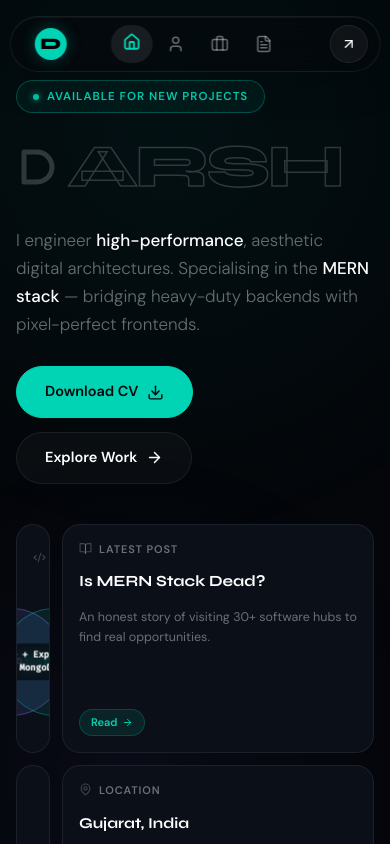
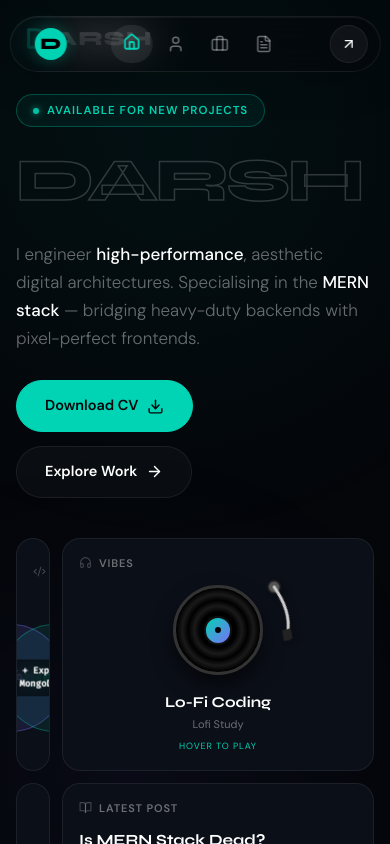
Before and after one commit to DWRSH/portfolio, a React (Vite) app in the folder frontend/: page / in a window 390 px wide. Shown: the top 844 px of the page. Built offline with nearby package versions, Linux system fonts and the light colour scheme.

Commit message:
Update HomePage.jsx

```diff
--- a/frontend/src/pages/HomePage.jsx
+++ b/frontend/src/pages/HomePage.jsx
@@ -1,12 +1,12 @@
-import React, { useEffect } from "react";
+import React, { useEffect, useRef, useState } from "react";
 import { Link } from "react-router-dom";
 import {
-  ArrowRight, Download, Sparkles, MapPin, Music, Trophy,
-  Github, Layers, Wrench, BookOpen, ExternalLink, Headphones, Mail, Code2, Zap
+  ArrowRight, Download, Sparkles, MapPin, Trophy,
+  Github, Layers, Wrench, BookOpen, ExternalLink, Headphones, Mail, Code2
 } from "lucide-react";
 
 /* ─────────────────────────────────────────────────────────────────────────
-   STYLES (Perfect Grid Packing & Real Data Setup)
+   STYLES (Perfect Grid Packing + OG Music Player + Navbar)
 ───────────────────────────────────────────────────────────────────────── */
 const CSS = `
 @import url('https://fonts.googleapis.com/css2?family=Syne:wght@400;600;700;800&family=DM+Sans:ital,wght@0,300;0,400;0,500;0,600;1,300&family=Fira+Code:wght@400;500&display=swap');
@@ -40,13 +40,32 @@ const CSS = `
   position: relative;
 }
 
+/* Ambient Glows */
 .hp-ambient { position: fixed; inset: 0; pointer-events: none; z-index: 0; overflow: hidden; }
 .hp-g1 { position: absolute; width: 900px; height: 900px; border-radius: 50%; background: radial-gradient(circle, rgba(0,212,180,0.055) 0%, transparent 65%); top: -350px; right: -250px; animation: floatA 18s ease-in-out infinite; }
 .hp-g2 { position: absolute; width: 700px; height: 700px; border-radius: 50%; background: radial-gradient(circle, rgba(124,111,247,0.05) 0%, transparent 65%); bottom: -250px; left: -200px; animation: floatA 22s ease-in-out infinite reverse; }
 @keyframes floatA { 0%, 100% { transform: translate(0,0); } 50% { transform: translate(-28px,38px); } }
 
-.hp-body { position: relative; z-index: 1; max-width: 1180px; margin: 0 auto; padding: 100px 24px 64px; display: flex; flex-direction: column; gap: 56px; }
-@media(max-width: 640px) { .hp-body { padding: 80px 16px 48px; gap: 40px; } }
+/* ── Web Header / Navbar ── */
+.navbar {
+  position: relative; z-index: 10;
+  max-width: 1180px; margin: 0 auto;
+  padding: 24px 24px 0;
+  display: flex; align-items: center; justify-content: flex-start;
+}
+.brand-logo {
+  display: flex; align-items: center;
+  font-family: 'Syne', sans-serif; font-size: 20px; font-weight: 800; color: #fff;
+  letter-spacing: 0.05em; text-decoration: none;
+}
+.brand-icon {
+  color: var(--teal); margin-right: 2px;
+  filter: drop-shadow(0 0 12px rgba(0,212,180,0.4));
+}
+
+/* Page Body */
+.hp-body { position: relative; z-index: 1; max-width: 1180px; margin: 0 auto; padding: 60px 24px 64px; display: flex; flex-direction: column; gap: 56px; }
+@media(max-width: 640px) { .hp-body { padding: 40px 16px 48px; gap: 40px; } }
 
 /* ── Hero Section ── */
 .hero { display: flex; flex-direction: column; gap: 0; position: relative; }
@@ -54,12 +73,10 @@ const CSS = `
 .hero-dot { width: 6px; height: 6px; border-radius: 50%; background: var(--teal); box-shadow: 0 0 9px var(--teal); animation: blink 2.2s ease-in-out infinite; }
 @keyframes blink { 50% { opacity: .35; box-shadow: none; } }
 
-/* Modified Hero Name for D Icon Branding */
+/* Restored Original Hero Text */
 .hero-name { font-family: 'Syne', sans-serif; font-size: clamp(60px, 12vw, 168px); font-weight: 800; line-height: .88; letter-spacing: -.04em; margin-bottom: 32px; display: flex; flex-direction: column; }
-.hero-outline { display: flex; align-items: center; color: transparent; -webkit-text-stroke: 1.5px rgba(255,255,255,0.18); transition: all .5s var(--ease); cursor: default; }
-.hero-outline svg { stroke: rgba(255,255,255,0.18); transition: all .5s var(--ease); margin-right: 4px; }
+.hero-outline { color: transparent; -webkit-text-stroke: 1.5px rgba(255,255,255,0.18); transition: all .5s var(--ease); cursor: default; }
 .hero-outline:hover { color: var(--teal); -webkit-text-stroke: 1.5px transparent; text-shadow: 0 0 80px rgba(0,212,180,.28); }
-.hero-outline:hover svg { stroke: var(--teal); filter: drop-shadow(0 0 40px rgba(0,212,180,.5)); }
 
 .hero-bottom { display: flex; flex-direction: column; gap: 28px; }
 @media(min-width: 768px) { .hero-bottom { flex-direction: row; justify-content: space-between; align-items: flex-end; } }
@@ -79,11 +96,11 @@ const CSS = `
 .hbtn-sec:hover { border-color: rgba(255,255,255,.18); }
 .hbtn-sec:hover::before { transform: translateY(-100%); }
 
-/* ── PERFECT BENTO GRID (Zero Gaps) ── */
+/* ── BENTO GRID (Dense Packing) ── */
 .bento {
   display: grid;
   grid-template-columns: repeat(4, 1fr);
-  grid-auto-flow: dense; /* The Magic Property to prevent side gaps */
+  grid-auto-flow: dense;
   gap: clamp(12px, 2vw, 16px);
   width: 100%;
 }
@@ -99,13 +116,39 @@ const CSS = `
   background: var(--surf); border: 1px solid var(--border); border-radius: var(--r); padding: clamp(16px, 3vw, 22px); position: relative; overflow: hidden; display: flex; flex-direction: column; gap: 14px; transition: border-color .3s, transform .35s var(--ease), box-shadow .35s var(--ease);
 }
 .card:hover { border-color: var(--border-h); transform: translateY(-3px); box-shadow: 0 20px 48px rgba(0,0,0,.5); }
-.card::after { content: ''; position: absolute; inset: 0; border-radius: var(--r); background: radial-gradient(600px circle at var(--mx,50%) var(--my,50%), rgba(0,212,180,.045), transparent 40%); opacity: 0; transition: opacity .4s; pointer-events: none; }
-.card:hover::after { opacity: 1; }
 
-.lbl { display: flex; align-items: center; gap: 7px; font-size: 11px; font-weight: 600; letter-spacing: .08em; text-transform: uppercase; color: var(--muted); }
+.lbl { display: flex; align-items: center; gap: 7px; font-size: 11px; font-weight: 600; letter-spacing: .08em; text-transform: uppercase; color: var(--muted); z-index: 2; }
 .lbl svg { color: var(--muted2); flex-shrink: 0; }
 
-/* Custom Component Styles */
+/* ── OG Interactive Music Player ── */
+.music-player-wrap {
+  display: flex; flex-direction: column; align-items: center; justify-content: center;
+  flex: 1; position: relative; gap: 16px; cursor: pointer;
+}
+.vinyl-container { position: relative; width: 90px; height: 90px; }
+.vinyl-record {
+  width: 100%; height: 100%; border-radius: 50%;
+  background: radial-gradient(circle, #000 30%, #1a1a1a 40%, #000 50%, #1a1a1a 60%, #000 70%, #1a1a1a 80%, #000 90%);
+  border: 3px solid #333; box-shadow: 0 10px 20px rgba(0,0,0,0.6);
+  display: flex; align-items: center; justify-content: center;
+  transition: transform 0.3s var(--ease);
+}
+.vinyl-record.playing { animation: spinRecord 2s linear infinite; }
+@keyframes spinRecord { 100% { transform: rotate(360deg); } }
+.vinyl-label { width: 34%; height: 34%; border-radius: 50%; background: linear-gradient(135deg, var(--teal), var(--violet)); border: 2px solid #111; display: flex; align-items: center; justify-content: center; }
+.vinyl-hole { width: 6px; height: 6px; border-radius: 50%; background: #000; }
+.tonearm {
+  position: absolute; top: -10px; right: -15px; width: 35px; height: 60px;
+  transform-origin: top right; transform: rotate(-35deg); transition: transform 0.4s var(--ease); filter: drop-shadow(2px 4px 6px rgba(0,0,0,0.5));
+}
+.tonearm.playing { transform: rotate(10deg); }
+.music-info { text-align: center; z-index: 2; }
+.music-song { font-family: 'Syne', sans-serif; font-weight: 700; color: #fff; font-size: 15px; margin-bottom: 2px; }
+.music-artist { font-size: 11px; color: var(--muted); }
+.hover-hint { font-size: 9px; text-transform: uppercase; letter-spacing: .1em; color: var(--teal); opacity: 0.7; margin-top: 8px; animation: pulseHint 2s infinite alternate; }
+@keyframes pulseHint { from { opacity: 0.3; } to { opacity: 1; } }
+
+/* Other Components */
 .venn-wrap { flex: 1; display: flex; align-items: center; justify-content: center; min-height: 148px; position: relative; }
 .venn-c { width: 108px; height: 108px; border-radius: 50%; display: flex; flex-direction: column; align-items: center; justify-content: center; gap: 3px; position: absolute; }
 .va { background: rgba(124,111,247,.13); border: 1.5px solid rgba(124,111,247,.35); left: calc(50% - 76px); }
@@ -126,14 +169,8 @@ const CSS = `
 .read-pill { display: inline-flex; align-items: center; gap: 5px; font-size: 11px; font-weight: 600; color: var(--teal); background: var(--teal-dim); border: 1px solid rgba(0,212,180,.2); padding: 4px 11px; border-radius: 100px; text-decoration: none; transition: background .2s, border-color .2s; }
 .read-pill:hover { background: rgba(0,212,180,.18); border-color: rgba(0,212,180,.4); }
 
-.map-wrap { flex: 1; border-radius: var(--rsm); overflow: hidden; min-height: 140px; position: relative; }
-.map-wrap iframe { width: 100%; height: 100%; border: 0; pointer-events: none; min-height: 140px; filter: invert(90%) hue-rotate(180deg) saturate(1.5) contrast(.8); }
-
-/* Compact Music Player */
-.music-compact { display: flex; flex-direction: column; align-items: center; justify-content: center; gap: 12px; text-align: center; height: 100%; padding-top: 10px; }
-.music-art-compact { width: 64px; height: 64px; border-radius: 50%; object-fit: cover; animation: rotateBadge 8s linear infinite; box-shadow: 0 0 20px rgba(124,111,247,0.3); border: 2px solid var(--surf2); }
-.music-bar { height: 4px; width: 100%; border-radius: 100px; background: var(--surf2); position: relative; overflow: hidden; margin-top: auto; }
-.music-fill { position: absolute; left: 0; top: 0; height: 100%; width: 62%; background: linear-gradient(90deg, var(--teal), var(--violet)); border-radius: 100px; }
+.map-wrap { flex: 1; border-radius: var(--rsm); overflow: hidden; min-height: 160px; position: relative; }
+.map-wrap iframe { width: 100%; height: 100%; border: 0; pointer-events: none; position: absolute; inset: 0; filter: invert(90%) hue-rotate(180deg) saturate(1.5) contrast(.8); }
 
 .tech-grid { display: grid; grid-template-columns: repeat(auto-fill, minmax(45px, 1fr)); gap: 10px; }
 .ticon { background: var(--surf2); border: 1px solid var(--border); border-radius: 10px; aspect-ratio: 1; display: flex; align-items: center; justify-content: center; transition: border-color .25s, transform .25s var(--ease); }
@@ -149,8 +186,7 @@ const CSS = `
 .cta-btn { display: inline-flex; align-items: center; justify-content: center; gap: 7px; background: var(--teal); color: #04060a; font-weight: 700; font-size: 13.5px; padding: 11px 22px; border-radius: 100px; text-decoration: none; align-self: flex-start; transition: all .2s; }
 .cta-btn:hover { background: #fff; transform: translateY(-2px); box-shadow: 0 8px 26px rgba(0,212,180,.3); }
 
-/* Animations */
-@keyframes rotateBadge { from { transform: rotate(0deg); } to { transform: rotate(360deg); } }
+/* Reveal Animations */
 @keyframes revealUp { from { opacity: 0; transform: translateY(36px); } to { opacity: 1; transform: translateY(0); } }
 .r1 { opacity: 0; animation: revealUp 0.8s var(--ease) .1s forwards; }
 .r2 { opacity: 0; animation: revealUp 0.8s var(--ease) .2s forwards; }
@@ -177,28 +213,39 @@ const SOCIALS = [
 ];
 
 export default function HomePage() {
-  // Glow effect logic
-  useEffect(() => {
-    const isMobile = window.matchMedia("(max-width: 768px)").matches;
-    if (isMobile) return;
-    const cards = document.querySelectorAll('.card');
-    const handlers = [];
-    cards.forEach(card => {
-      const fn = e => {
-        const r = card.getBoundingClientRect();
-        card.style.setProperty('--mx', `${e.clientX - r.left}px`);
-        card.style.setProperty('--my', `${e.clientY - r.top}px`);
-      };
-      card.addEventListener('mousemove', fn);
-      handlers.push({card, fn});
-    });
-    return () => handlers.forEach(({card,fn}) => card.removeEventListener('mousemove',fn));
-  }, []);
+  const audioRef = useRef(null);
+  const [isPlaying, setIsPlaying] = useState(false);
+
+  const handlePlay = () => {
+    if(audioRef.current) {
+      audioRef.current.volume = 0.5;
+      audioRef.current.play().catch(()=>console.log("Autoplay prevented by browser"));
+      setIsPlaying(true);
+    }
+  };
+
+  const handlePause = () => {
+    if(audioRef.current) {
+      audioRef.current.pause();
+      setIsPlaying(false);
+    }
+  };
 
   return (
     <>
       <style>{CSS}</style>
       <div className="hp">
+
+        {/* Brand Header Navbar with the "D" Icon logic applied seamlessly */}
+        <nav className="navbar r1">
+          <Link to="/" className="brand-logo">
+            <svg className="brand-icon" width="28" height="28" viewBox="0 0 24 24" fill="none" stroke="currentColor" strokeWidth="2.5" strokeLinecap="round" strokeLinejoin="round">
+              <path d="M4 4h6.5a7.5 7.5 0 0 1 0 15H4z"/>
+            </svg>
+            ARSH
+          </Link>
+        </nav>
+
         <div className="hp-ambient">
           <div className="hp-g1"/><div className="hp-g2"/>
         </div>
@@ -207,14 +254,9 @@ export default function HomePage() {
           <section className="hero">
             <div className="hero-pill r1"><div className="hero-dot"/> Available for New Projects</div>
 
-            {/* Incorporating your "D" icon branding request directly into the header */}
+            {/* Restored pure text hero name */}
             <h1 className="hero-name r2">
-              <span className="hero-outline">
-                <svg width="0.8em" height="0.8em" viewBox="0 0 24 24" fill="none" strokeWidth="2.5" strokeLinecap="round" strokeLinejoin="round">
-                  <path d="M4 4h6.5a7.5 7.5 0 0 1 0 15H4z"/>
-                </svg>
-                ARSH
-              </span>
+              <span className="hero-outline">DARSH</span>
             </h1>
 
             <div className="hero-bottom r3">
@@ -254,7 +296,6 @@ export default function HomePage() {
             {/* ROW 2: 3 + 1 = 4 Cols */}
             <div className="card c3">
               <div className="lbl"><Github size={13}/>Live GitHub Data (@DWRSH)</div>
-              {/* REAL DATA FETCH: Vercel GitHub Readme Stats API & RShah Graph */}
               <div style={{ display: 'flex', gap: '16px', flexWrap: 'wrap', marginTop: '10px' }}>
                 <img src="https://github-readme-stats.vercel.app/api?username=DWRSH&show_icons=true&theme=transparent&title_color=00d4b4&text_color=ffffff&icon_color=7c6ff7&hide_border=true" alt="GitHub Stats" style={{ height: '140px', flex: '1', objectFit: 'contain', background: 'var(--surf2)', borderRadius: '12px', border: '1px solid var(--border)' }} />
                 <img src="https://github-readme-streak-stats.herokuapp.com/?user=DWRSH&theme=transparent&title_color=00d4b4&text_color=ffffff&icon_color=7c6ff7&hide_border=true" alt="GitHub Streak" style={{ height: '140px', flex: '1', objectFit: 'contain', background: 'var(--surf2)', borderRadius: '12px', border: '1px solid var(--border)' }} />
@@ -264,12 +305,36 @@ export default function HomePage() {
               </div>
             </div>
 
-            <div className="card c1" style={{minHeight: '210px'}}>
-              <div className="lbl"><BookOpen size={13}/>Latest Post</div>
-              <p className="blog-title">Is MERN Stack Dead?</p>
-              <p className="blog-desc">An honest story of visiting 30+ software hubs to find real opportunities.</p>
-              <div className="blog-meta">
-                <a href="#" className="read-pill">Read <ArrowRight size={11}/></a>
+            {/* OG Interactive Music Player Card */}
+            <div
+              className="card c1"
+              style={{minHeight: '210px'}}
+              onMouseEnter={handlePlay}
+              onMouseLeave={handlePause}
+              onTouchStart={() => isPlaying ? handlePause() : handlePlay()}
+            >
+              <div className="lbl"><Headphones size={13}/>Vibes</div>
+
+              {/* Using a royalty-free lo-fi beat sample URL */}
+              <audio ref={audioRef} loop src="https://cdn.pixabay.com/audio/2022/05/27/audio_1808fbf07a.mp3" preload="auto" />
+
+              <div className="music-player-wrap">
+                <div className="vinyl-container">
+                  <div className={`vinyl-record ${isPlaying ? 'playing' : ''}`}>
+                    <div className="vinyl-label"><div className="vinyl-hole"/></div>
+                  </div>
+                  {/* Tonearm graphic made with SVG */}
+                  <svg className={`tonearm ${isPlaying ? 'playing' : ''}`} viewBox="0 0 40 80">
+                    <circle cx="30" cy="10" r="8" fill="#555" stroke="#222" strokeWidth="2"/>
+                    <path d="M 30 10 Q 30 50 10 70" fill="none" stroke="#ccc" strokeWidth="4" strokeLinecap="round"/>
+                    <rect x="2" y="65" width="12" height="15" rx="2" fill="#222" transform="rotate(25 8 72)"/>
+                  </svg>
+                </div>
+                <div className="music-info">
+                  <div className="music-song">Lo-Fi Coding</div>
+                  <div className="music-artist">Lofi Study</div>
+                  <div className="hover-hint">{isPlaying ? 'Playing...' : 'Hover to Play'}</div>
+                </div>
               </div>
             </div>
 
@@ -299,27 +364,21 @@ export default function HomePage() {
 
             {/* ROW 4: 1 + 1 + 2 = 4 Cols */}
             <div className="card c1">
-              <div className="lbl"><MapPin size={13}/>Location</div>
-              <div style={{fontFamily: 'Syne', fontWeight: 700, fontSize: '15px', color: '#fff', marginBottom: '8px'}}>Gujarat, India</div>
-              {/* REAL MAP EMBED */}
-              <div className="map-wrap">
+              <div className="lbl"><BookOpen size={13}/>Latest Post</div>
+              <p className="blog-title">Is MERN Stack Dead?</p>
+              <p className="blog-desc" style={{marginBottom: '10px'}}>An honest story of visiting 30+ software hubs to find real opportunities.</p>
+              <div className="blog-meta">
+                <a href="#" className="read-pill">Read <ArrowRight size={11}/></a>
+              </div>
+            </div>
+
+            <div className="card c1" style={{padding: 0}}>
+              <div className="lbl" style={{padding: '16px 16px 0'}}><MapPin size={13}/>Location</div>
+              <div className="map-wrap" style={{minHeight: '100%'}}>
                 <iframe
                   src="https://maps.google.com/maps?q=Gujarat,India&t=k&z=7&ie=UTF8&iwloc=&output=embed"
                   allowFullScreen="" loading="lazy" referrerPolicy="no-referrer-when-downgrade" title="Map"
                 />
-              </div>
-            </div>
-
-            {/* COMPACT MUSIC PLAYER */}
-            <div className="card c1">
-              <div className="lbl"><Headphones size={13}/>On Repeat</div>
-              <div className="music-compact">
-                <img src="https://upload.wikimedia.org/wikipedia/en/0/03/Alan_Walker_-_Alone.png" alt="Alone" className="music-art-compact" />
-                <div>
-                  <div style={{fontFamily: 'Syne', fontWeight: 700, color: '#fff', fontSize: '15px'}}>Alone</div>
-                  <div style={{fontSize: '12px', color: 'var(--muted)'}}>Alan Walker</div>
-                </div>
-                <div className="music-bar"><div className="music-fill"/></div>
               </div>
             </div>
 
```
